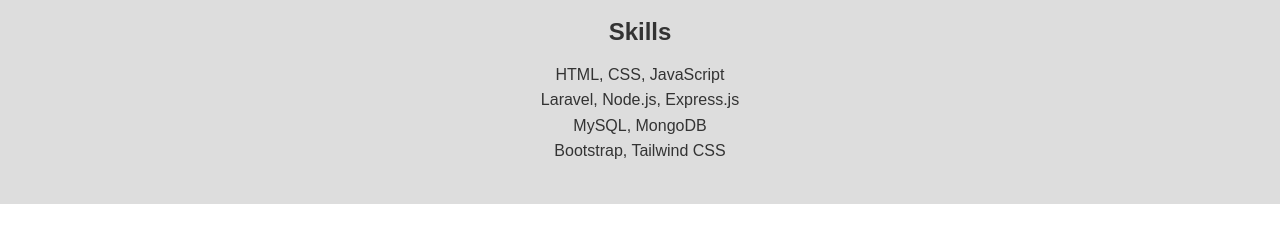
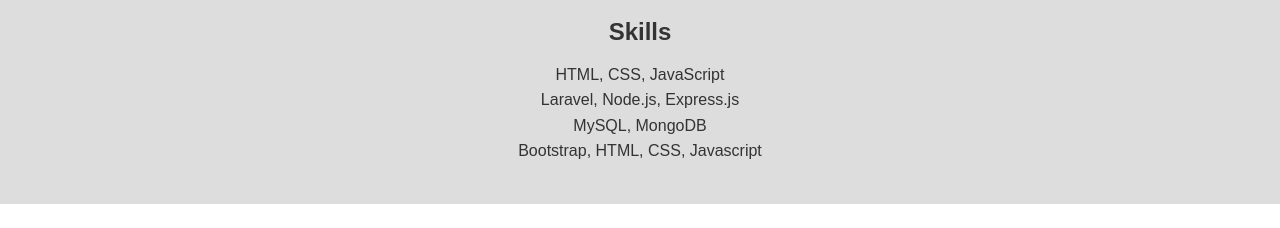
Before and after one commit to Nandaakbar15/nandaakbar15.github.io, a plain HTML site: page index.html in a window 1280 px wide. Shown: the part 800-1028 px from the top of the page. Drawn offline with Linux system fonts and the light colour scheme.

Commit message:
Revisi dikit di bagian skill

```diff
--- a/index.html
+++ b/index.html
@@ -54,7 +54,7 @@
         <li>HTML, CSS, JavaScript</li>
         <li>Laravel, Node.js, Express.js</li>
         <li>MySQL, MongoDB</li>
-        <li>Bootstrap, Tailwind CSS</li>
+        <li>Bootstrap, HTML, CSS, Javascript</li>
       </ul>
     </div>
   </section>
```
